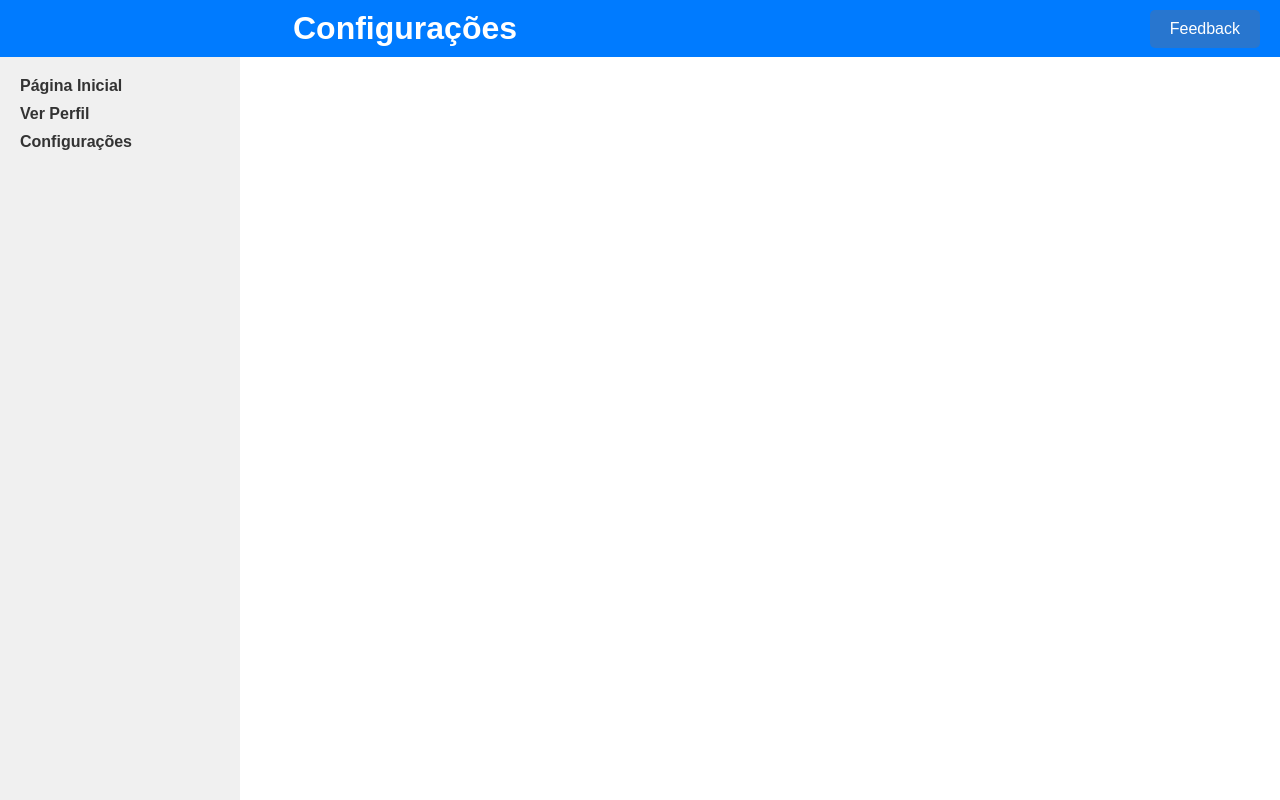
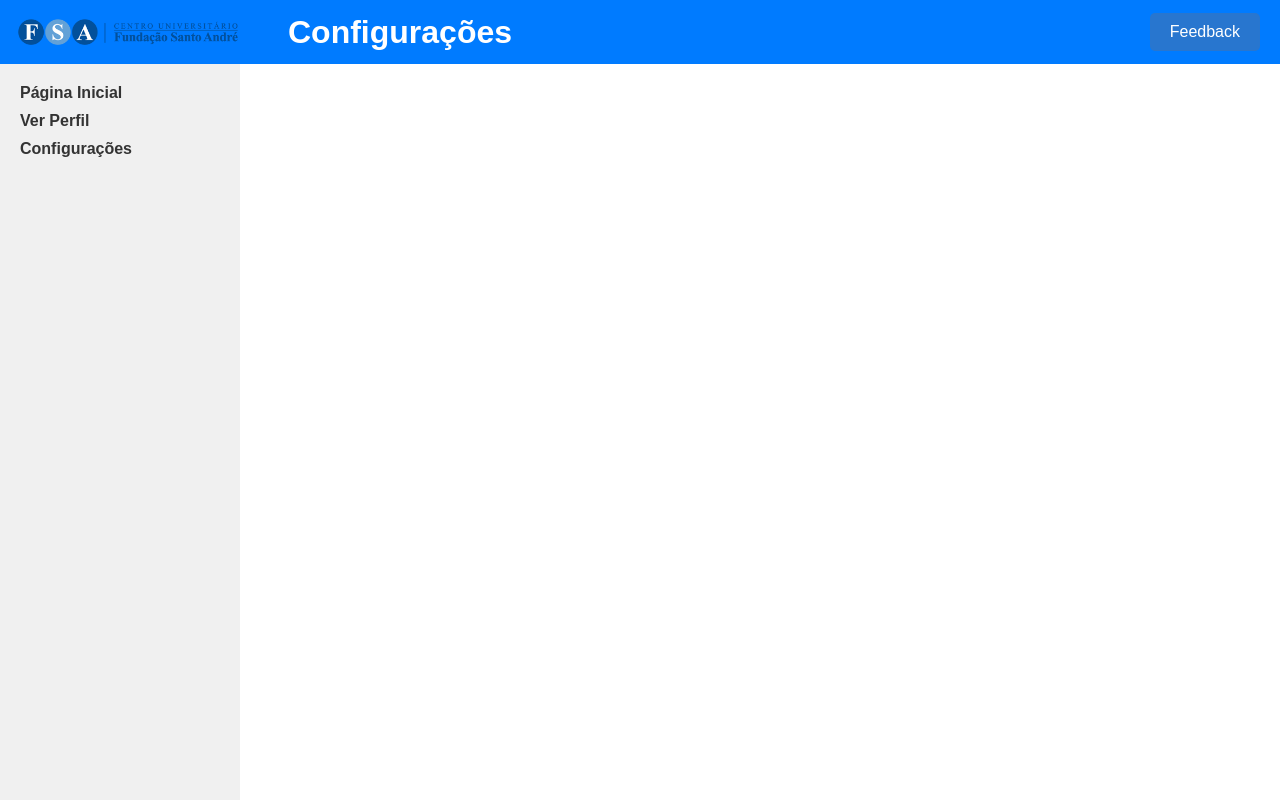
Before and after one commit to onikyuu/acex, a plain HTML site: page config.html in a window 1280 px wide. Drawn offline with Linux system fonts and the light colour scheme.

Commit message:
Update config.html

```diff
--- a/config.html
+++ b/config.html
@@ -10,7 +10,10 @@
 <body>
     <header>
         <div class="container">
-            <h1>Configurações</h1>
+            <div class="header-left">
+                <img id="fsa" src="logo_fsa.png" alt="fsa">
+                <h1>Configurações</h1>
+            </div>
             <button id="feedbackButton">Feedback</button>
         </div>
     </header>
```
